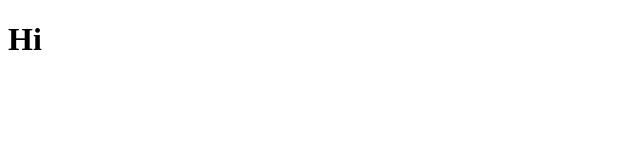
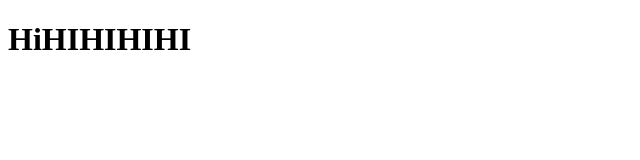
Before and after one commit to MahmoudKamal01/Git-Course, a plain HTML site: page index.html in a window 1280 px wide. Shown: the top 160 px of the page, without its empty margins (0-640 px from the left). Drawn offline with Linux system fonts and the light colour scheme; files that its build step writes are made by us from their sources.

Commit message:
Update index.html

```diff
--- a/index.html
+++ b/index.html
@@ -7,6 +7,6 @@
 	</head>
 	<body>
 
-<h1>Hi</h1>
+<h1>HiHIHIHIHI</h1>
 	</body>
 </html>
```
